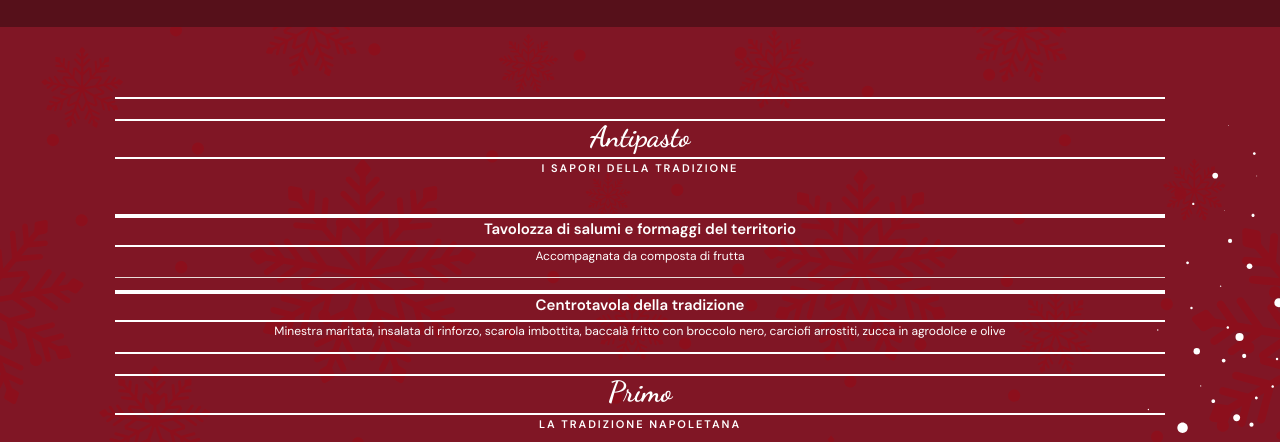
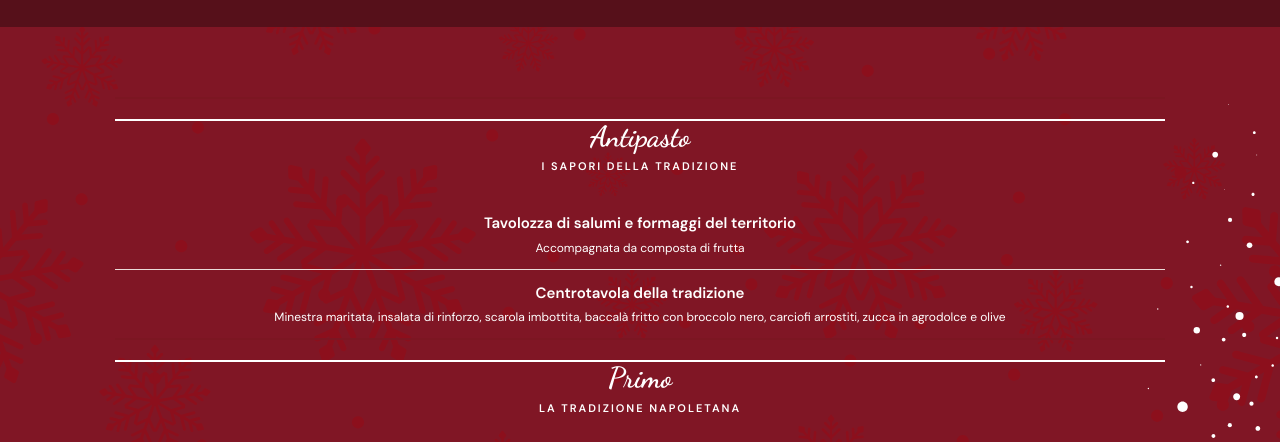
Before and after one commit to marottasabrina/allanticatrattoria, a plain HTML site: page menu-natale.html in a window 1280 px wide. Shown: the part 325-767 px from the top of the page. Drawn offline with Linux system fonts and the light colour scheme.

Commit message:
Sistemato stile menu natale

```diff
--- a/assets/css/style.css
+++ b/assets/css/style.css
@@ -563,7 +563,7 @@ html body .nl-wrap * {
 .menu-natale h2,
 .menu-natale h3,
 .menu-natale p,
-.menu-natale .menu-category,
+.menu-natale .menu-category h2,
 .menu-natale .menu-subtitle,
 .menu-natale .menu-price,
 .menu-natale .menu-item-info,
@@ -571,8 +571,9 @@ html body .nl-wrap * {
 .menu-natale .currency {
   color: #fff !important;
   text-align: center !important;
-  border-top: 2px solid #fff;
-}
+  }
+
+.menu-natale h2 {border-top: 2px solid #fff;}
 
 /* Da qui in poi solo per mobile */
 
```
